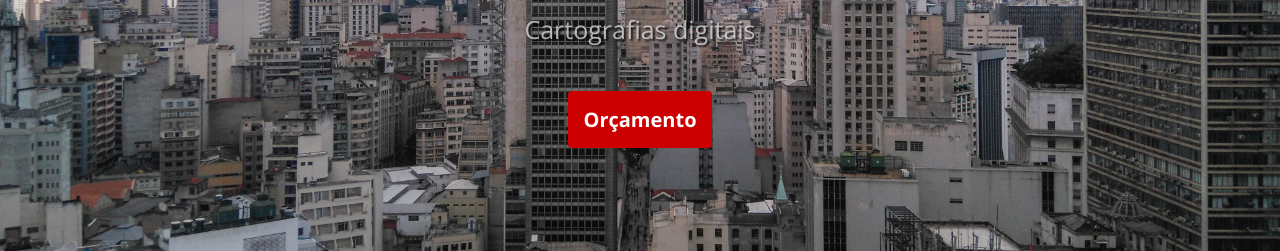
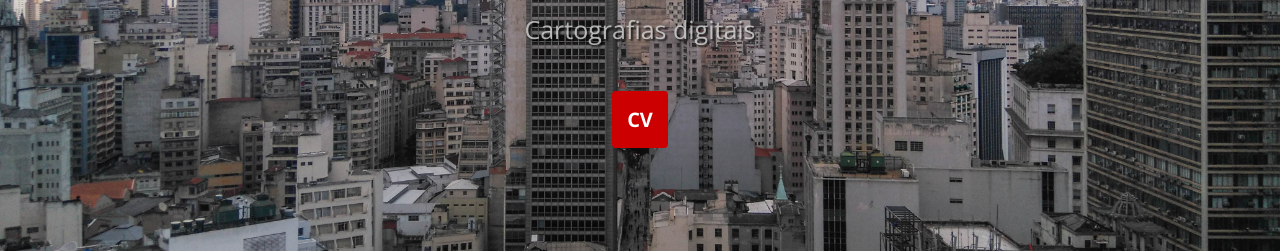
Before and after one commit to laurapomesano/landingpage, a plain HTML site: page index.html in a window 1280 px wide. Shown: the part 524-775 px from the top of the page. Drawn offline with nearby package versions, Linux system fonts and the light colour scheme.

Commit message:
Update index.html

```diff
--- a/index.html
+++ b/index.html
@@ -13,7 +13,7 @@
 <h1>Laura Pomesano</h1>
 <p>Architect 🏙</p>
 <p class="segundo_paragrafo">Cartografias digitais</p>
-<a href="mailto:laurapomesano@gmail.com" target="_blank" class="botao">Orçamento</a>
+<a href="https://www.cienciavitae.pt//pt/DD16-244F-4E95" target="_blank" class="botao">CV</a>
 <ul class="lista">
 	<li><a href="https://www.linkedin.com/in/pomesanolaura/" target="_blank"><i class="fab fa-linkedin"></i></a></li>
 	<li><a href="https://www.facebook.com/laura.pomesano/" target="_blank"><i class="fab fa-facebook-square"></i></a> </li>
```
